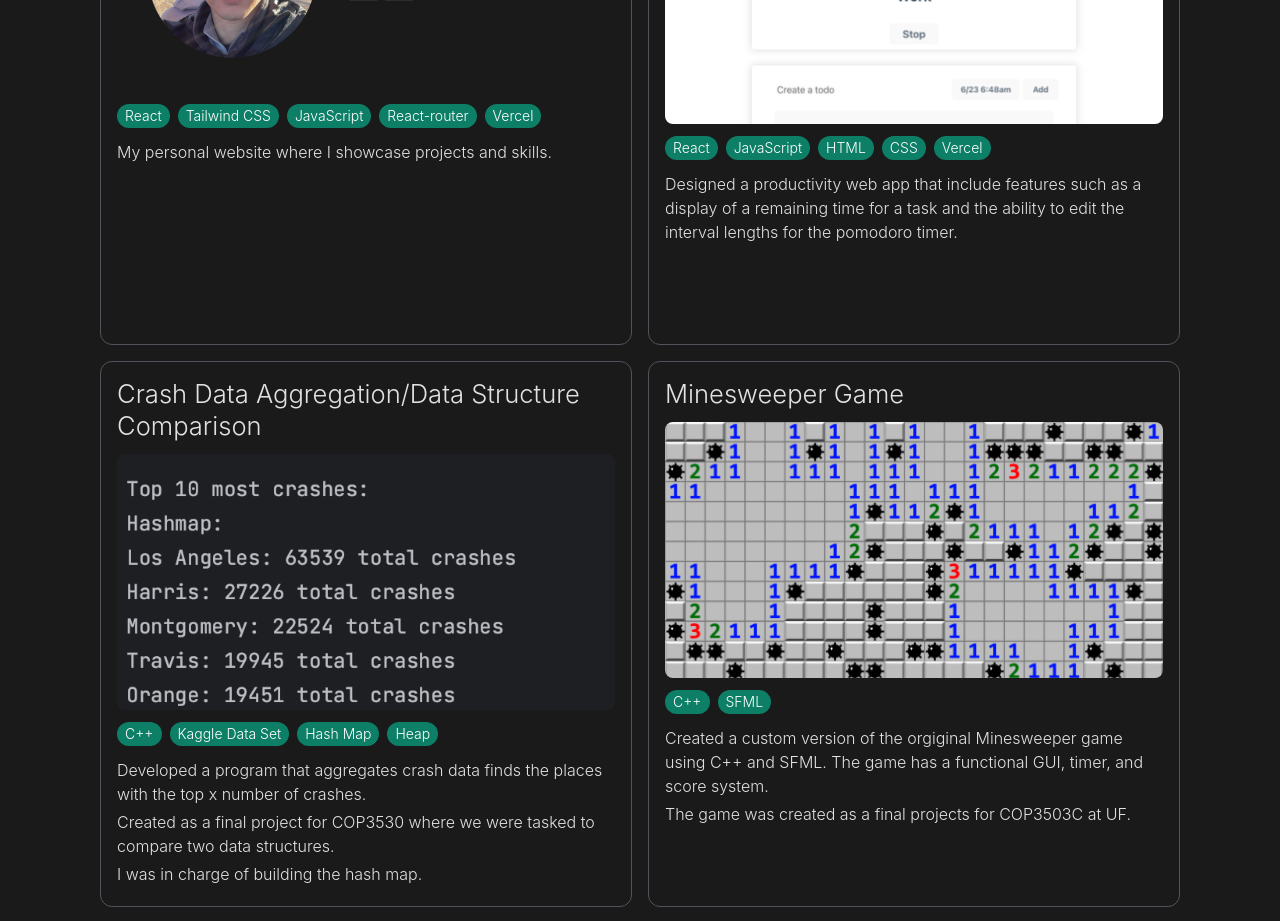
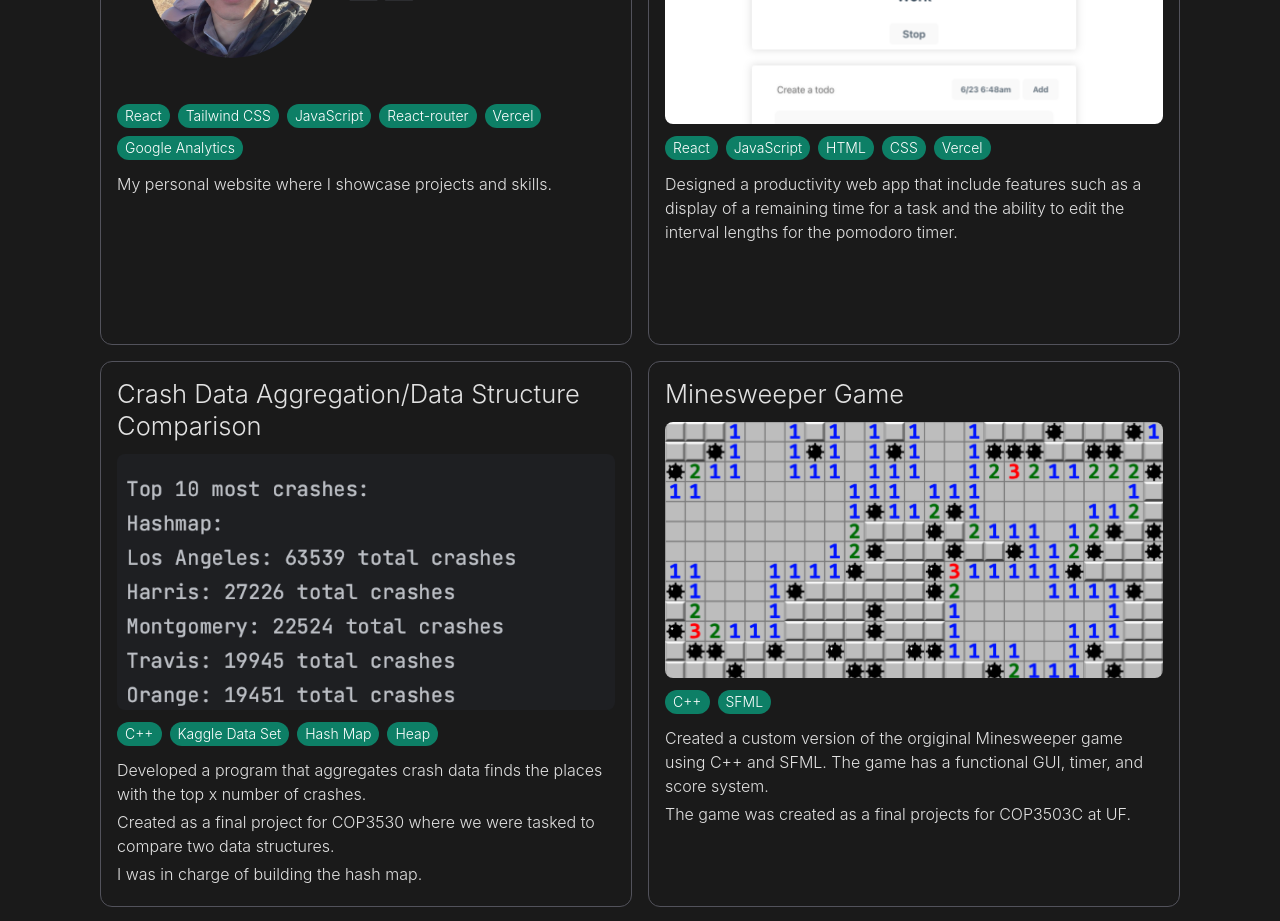
Before and after one commit to raglandconnor/personal_website, a React (Vite) app: page /projects in a window 1280 px wide. Shown: the part 1080-2001 px from the top of the page. Built offline with nearby package versions, Linux system fonts and the light colour scheme.

Commit message:
Update resume

```diff
--- a/src/data/projects-data.jsx
+++ b/src/data/projects-data.jsx
@@ -56,12 +56,15 @@ export const projectsArr = [
       'JavaScript',
       'React-router',
       'Vercel',
+      'Google Analytics',
     ],
     repoLink: 'https://github.com/raglandconnor/personal_website',
     deploymentLink: 'https://raglandconnor.com',
     fullDescription: (
       <>
-        <p className="mb-4 md:mx-24">Hey, check out the GitHub repo above.</p>
+        <p className="mb-4 md:mx-24">
+          Check out the GitHub repo above for more details.
+        </p>
       </>
     ),
   },
```
Also changed, not shown: 1 other file (tests, documents, lock files or other folders).
